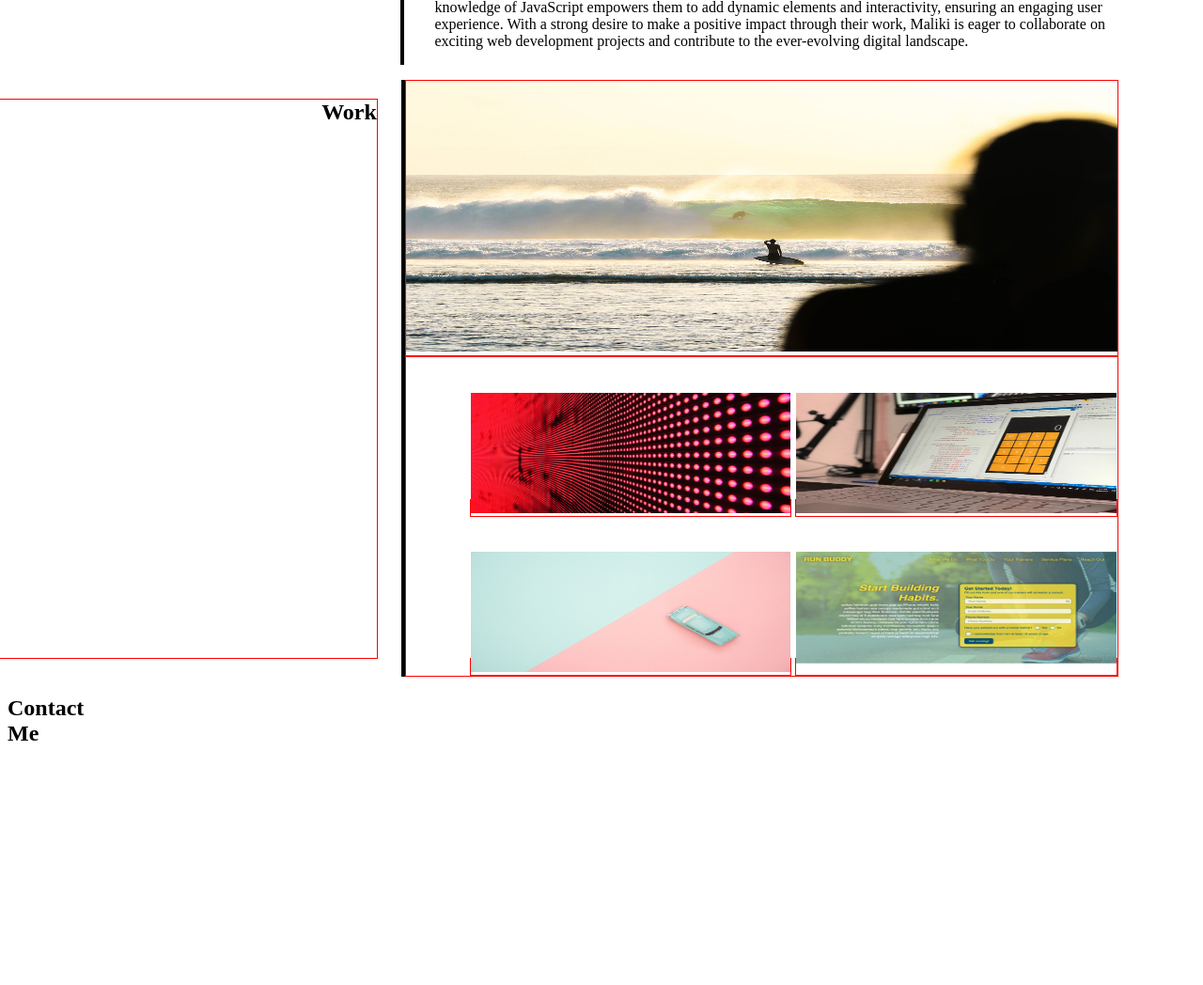
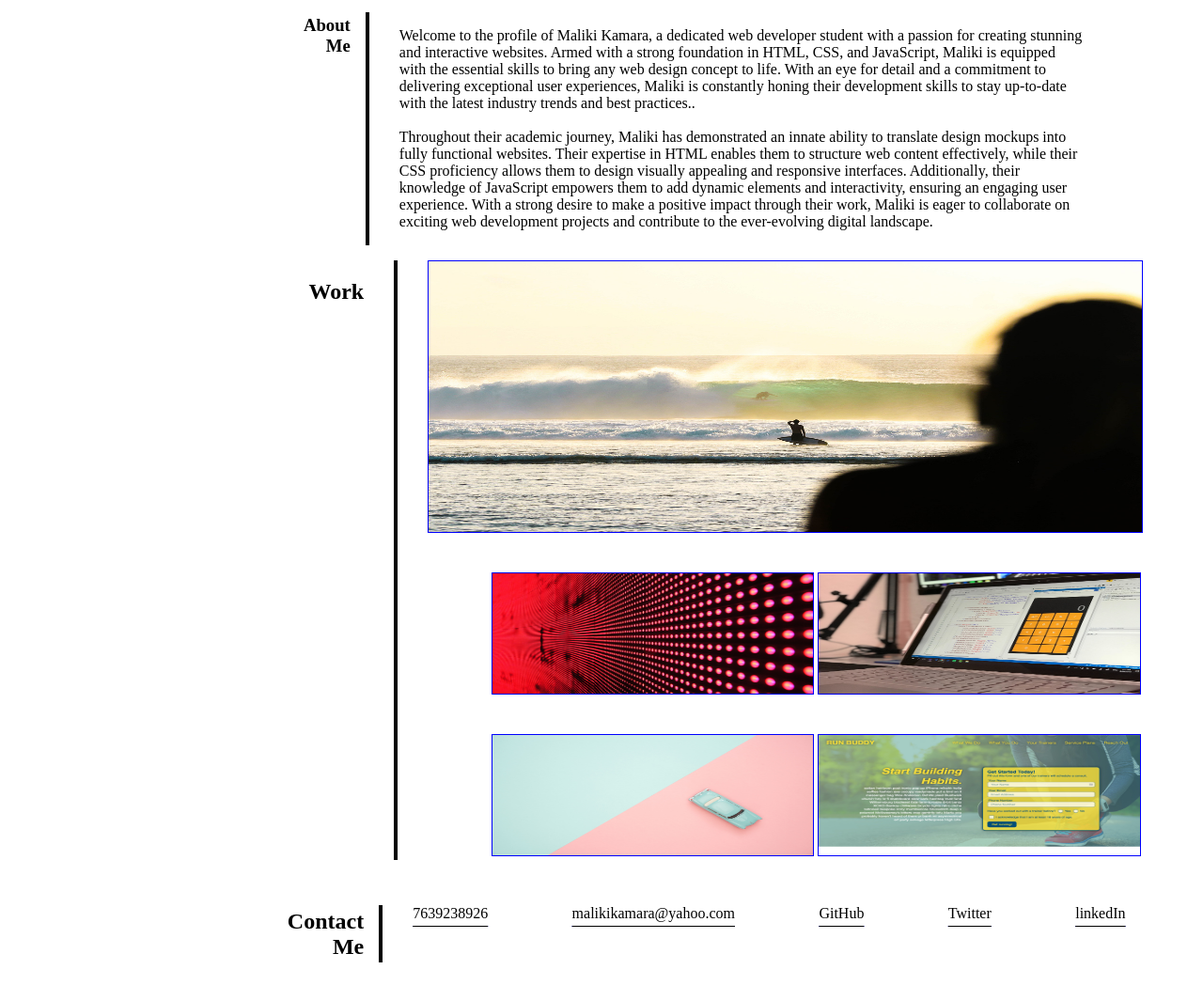
Before and after one commit to MFKAMARA/professional_portfolio, a plain HTML site: page index.html in a window 1280 px wide. Shown: the part 400-1448 px from the top of the page at 94% size. Before the commit the page ends 1230 px from the top, so only its background shows below. Drawn offline with Linux system fonts and the light colour scheme.

Commit message:
add and style contact section

```diff
--- a/asset/css/style.css
+++ b/asset/css/style.css
@@ -5,24 +5,30 @@ nav{
     background-color: rgb(193, 181, 181);
     padding: 5px 10px;
 }
-ul{
+nav ul{
     display: flex;
 }
-ul li{
+nav ul li{
     list-style-type: none;
     margin-right: 2rem;
     font-size: x-large;
 }
-ul a{
+nav ul a{
     text-decoration: none;
     color: black;
 }
-figure{
-    width: 50%;
+/* figure{
+    width: 100%;
     height: 18%;
-}
-.intro{
-    background-image: url(images/02-hero-bg.jpg);
+} */
+/* figure img{
+    height: 20rem;
+
+} */
+.intro img{
+    height: 15rem;
+    width: 100%;
+
 }
 /* this the about me section */
 #about{
@@ -30,7 +36,7 @@ figure{
     margin-right: 3rem;
 }
 #about h1{
-    width: 35%;
+    width: 30%;
     text-align: end;
     margin-right: 1rem;
 }
@@ -42,7 +48,7 @@ figure{
 /* work section */
 .work{
     display: flex;
-    flex-wrap: wrap;
+    /* flex-wrap: wrap; */
     width: 100%;
     text-align: right;
 
@@ -50,18 +56,20 @@ figure{
 #work{
     width: 60%;
     border-left: solid black 4px;
-    display: flex;
-    flex-wrap: wrap;
+    padding-left: 2rem;
+    /* display: flex; */
+    /* flex-wrap: wrap; */
 
 }
 #work a{
     width: 100%;
-    border: 1px solid red;
+    /* border: 1px solid red; */
 
 }
-#work .projects{
+.projects{
 width: 100%;
-border: 1px solid red;
+justify-content: space-between;
+/* border: 1px solid red; */
 }
 .large-image{
     height: 18rem;
@@ -73,11 +81,45 @@ border: 1px solid red;
     margin-top: 5%;
 }
 .work h1{
-    width: 33%;
-    border: 1px solid red;
-    position: relative;
-    right: 2%;
+    width: 30%;
+    margin-right: 2rem;
+    text-align: end;
+    /* border: 1px solid red; */
+    /* position: relative;
+    right: 2%; */
 }
+
 .small-image{
-    width: 100%;
+    /* width: 100%; */
 }
+#work img{
+    border: 1px solid blue;
+}
+/* this contact me styling */
+.contact{
+    margin-top: 2rem;
+    display: flex;
+}
+.contact h1{
+    width: 30%;
+    text-align: end;
+    margin-right: 1rem;
+}
+.contact ul{
+    width: 60%;
+    border-left: solid 4px black;
+    padding-left: 2rem;
+    display: flex;
+    justify-content: space-between;
+
+}
+.contact ul li{
+    list-style-type: none;
+    text-decoration: underline;
+    text-underline-offset: 0.5rem;
+    text-decoration-color: blue;
+
+}
+.contact a{
+    color: black;
+}
--- a/index.html
+++ b/index.html
@@ -27,10 +27,11 @@
             </ul>
         </nav>
     </header>
-    <figure><img src="" /><figcaption>Web developer</figcaption></figure>
+    <!-- <figure><img src="asset/images/02-hero-bg.jpg" /><figcaption>Web developer</figcaption></figure> -->
     <main>
         <!--Intro section-->
         <section class="intro">
+            <img src="asset/images/02-hero-bg.jpg">
             <p>
                 Web developer <br>Code Ninja: Harnessing the Power of HTML, CSS, and JavaScript
             </p>
@@ -61,13 +62,19 @@
                 </div>
             </article>
         </section>
-        <section class="Contact me">
+        <section class="contact me">
             <h1>Contact <br> Me</h1>
             <ul>
+                <li><a href="#">7639238926</a></li>
+                <li> <a href="mailto:malikikamara@yahoo.com">malikikamara@yahoo.com</a></li>
+                <li><a href="https://github.com/MFKAMARA">GitHub</a></li>
+                <li> <a href="https://twitter.com/mocanma">Twitter</a></li>
+                <li> <a href="https://www.linkedin.com/in/maliki-kamara-025826a5/">linkedIn</a></li>
 
             </ul>
 
         </section>
+
     </main>
 </body>
 </html>
```
